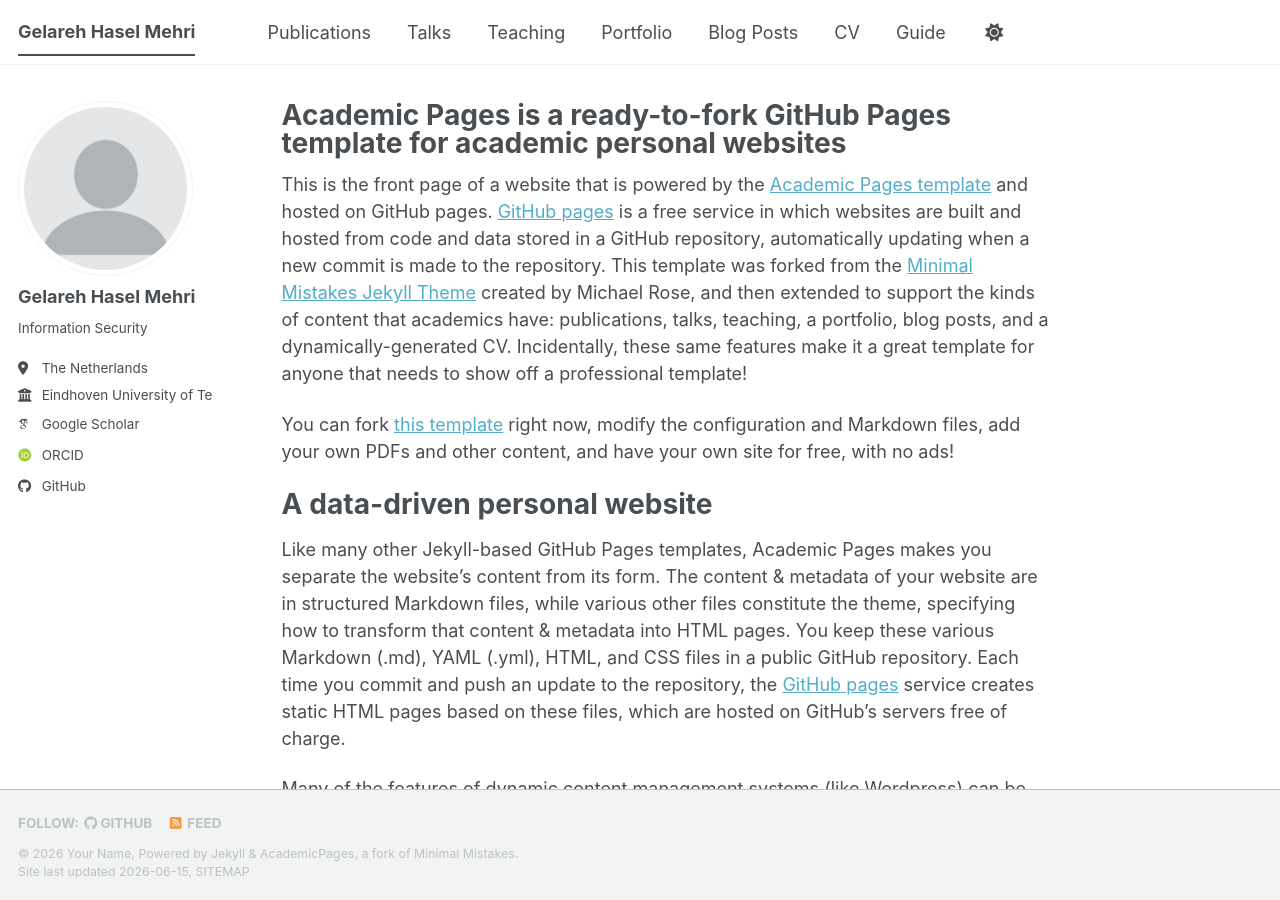
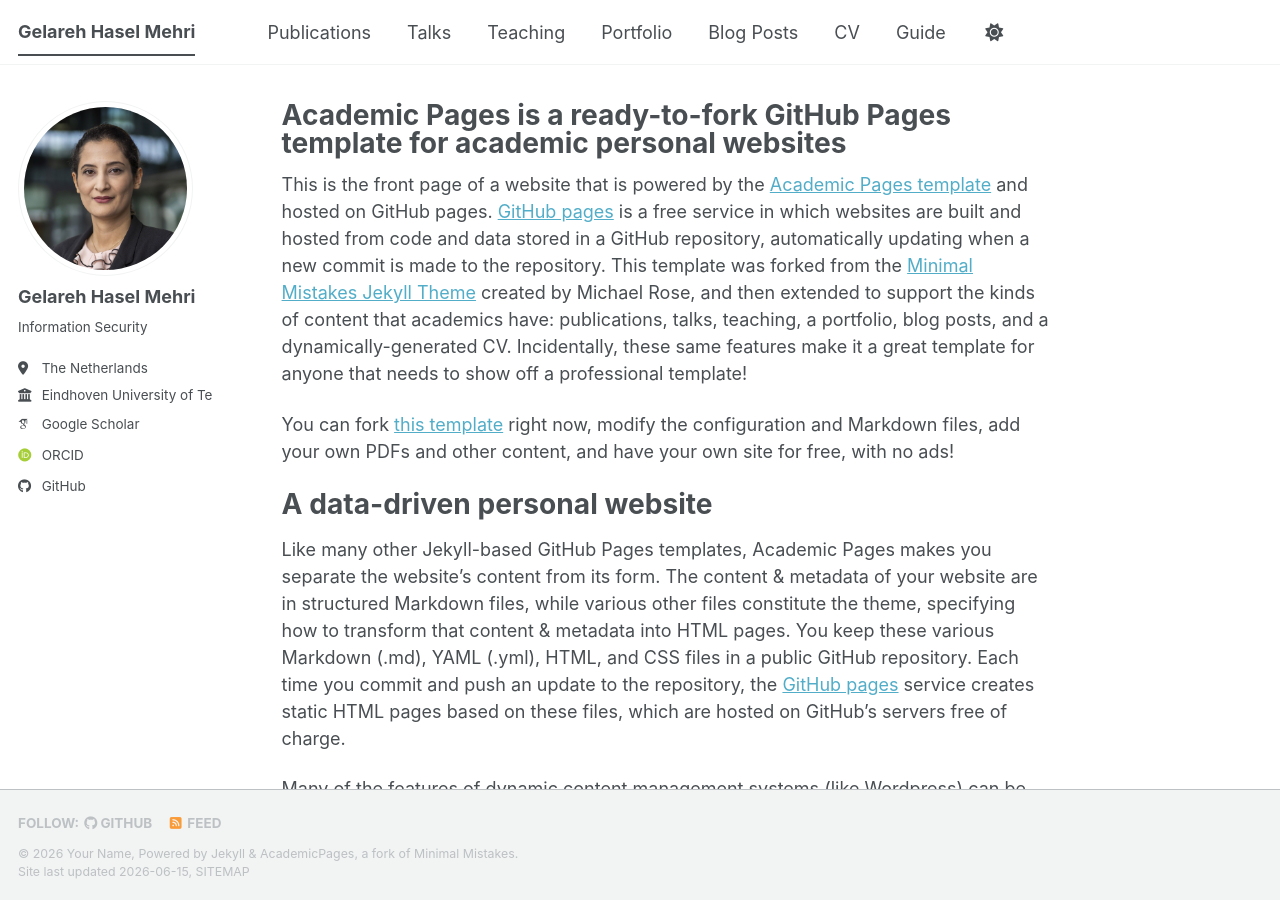
Before and after one commit to gelarehhaselmehri/gelarehhaselmehri.github.io, a Jekyll site: the page built from _pages/about.md, in a window 1280 px wide and 900 px high. Built offline with Jekyll 4.4.1, drawn with Linux system fonts in a browser that asks for light colours; some web fonts are replaced; a script bundle is joined from its source files by our own code; library files that are not in the unit come from our copies.

Commit message:
Update author avatar in configuration file

```diff
--- a/_config.yml
+++ b/_config.yml
@@ -23,7 +23,7 @@ repository               : "academicpages/academicpages.github.io"
 #               Additional customization can be done by editing /_includes/author-profile.html
 author:
   # Biographic information
-  avatar           : "profile.png"
+  avatar           : "gelareh.jpg"
   name             : "Gelareh Hasel Mehri"
   pronouns         : # example: "she/her"
   bio              : "Information Security"
```
